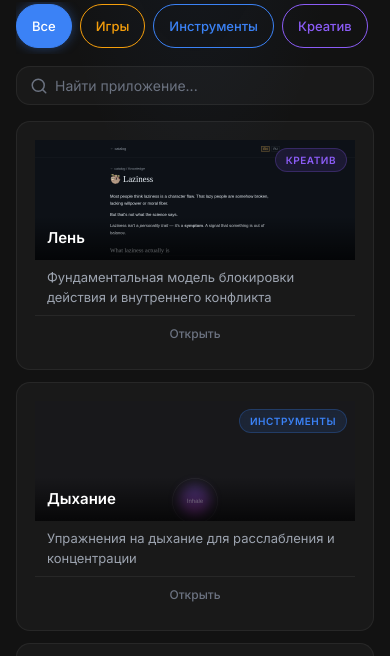
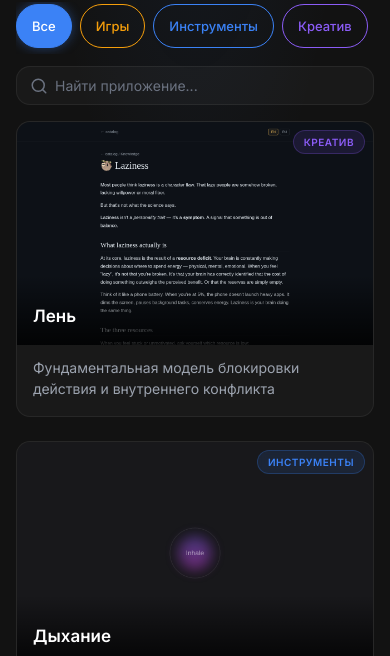
Before and after one commit to baver001/micr-catalog, a website: page index.html in a window 390 px wide. Shown: the part 52-708 px from the top of the page. Drawn offline with Linux system fonts and the light colour scheme.

Commit message:
feat: make catalog cards visual-first on mobile

```diff
--- a/index.html
+++ b/index.html
@@ -168,6 +168,11 @@ body {
   background: var(--bg-hover);
 }
 
+.app-card:focus-visible {
+  outline: 2px solid var(--accent);
+  outline-offset: 3px;
+}
+
 .card-preview {
   height: 120px;
   overflow: hidden;
@@ -217,28 +222,6 @@ body {
   -webkit-line-clamp: 2;
   -webkit-box-orient: vertical;
   overflow: hidden;
-}
-
-.card-action {
-  display: block;
-  width: 100%;
-  padding: 10px;
-  background: transparent;
-  border: none;
-  border-top: 1px solid var(--border);
-  color: var(--text-muted);
-  font-family: inherit;
-  font-size: 12px;
-  font-weight: 500;
-  cursor: pointer;
-  transition: var(--transition);
-  text-align: center;
-  margin-top: 8px;
-}
-
-.card-action:hover {
-  color: var(--accent);
-  background: var(--bg-hover);
 }
 
 /* Hidden card (filtered out) */
@@ -423,7 +406,32 @@ body {
     padding: 12px 16px 48px;
   }
 
-  .app-grid { grid-template-columns: 1fr; gap: 12px; }
+  .app-grid {
+    grid-template-columns: 1fr;
+    gap: 24px;
+  }
+
+  .app-card {
+    min-width: 0;
+  }
+
+  .card-preview {
+    height: auto;
+    aspect-ratio: 16 / 10;
+  }
+
+  .card-title-overlay {
+    padding: 28px 16px 14px;
+    background: linear-gradient(transparent, rgba(0,0,0,0.82));
+    font-size: 17px;
+  }
+
+  .card-desc {
+    padding: 12px 16px 16px;
+    font-size: 14px;
+    line-height: 1.55;
+  }
+
   .modal { height: 100vh; border-radius: 0; }
   .modal-overlay { padding: 0; }
   .modal-title { font-size: 13px; }
@@ -434,7 +442,15 @@ body {
 @media (max-width: 480px) {
   .header { padding: 16px; }
   .main { padding: 0 16px 40px; }
-  .app-card { padding: 18px; }
+}
+
+@media (prefers-reduced-motion: reduce) {
+  *, *::before, *::after {
+    scroll-behavior: auto !important;
+    transition-duration: 0.01ms !important;
+    animation-duration: 0.01ms !important;
+    animation-iteration-count: 1 !important;
+  }
 }
 </style>
 </head>
@@ -507,6 +523,9 @@ function createCard(app) {
   card.className = 'app-card';
   card.dataset.id = app.id;
   card.dataset.category = app.category;
+  card.tabIndex = 0;
+  card.setAttribute('role', 'link');
+  card.setAttribute('aria-label', `Открыть ${app.name}`);
 
   card.innerHTML = `
     <div class="card-preview">
@@ -515,15 +534,17 @@ function createCard(app) {
       <div class="card-title-overlay">${app.name}</div>
     </div>
     <div class="card-desc">${app.description}</div>
-    <button class="card-action">Открыть</button>
   `;
 
-  card.addEventListener('click', (e) => {
-    if (e.target.closest('.card-action')) {
-      e.stopPropagation();
-      window.location.href = app.url;
-    } else {
-      window.location.href = app.url;
+  const openCard = () => {
+    window.location.href = app.url;
+  };
+
+  card.addEventListener('click', openCard);
+  card.addEventListener('keydown', (e) => {
+    if (e.key === 'Enter' || e.key === ' ') {
+      e.preventDefault();
+      openCard();
     }
   });
 
```
